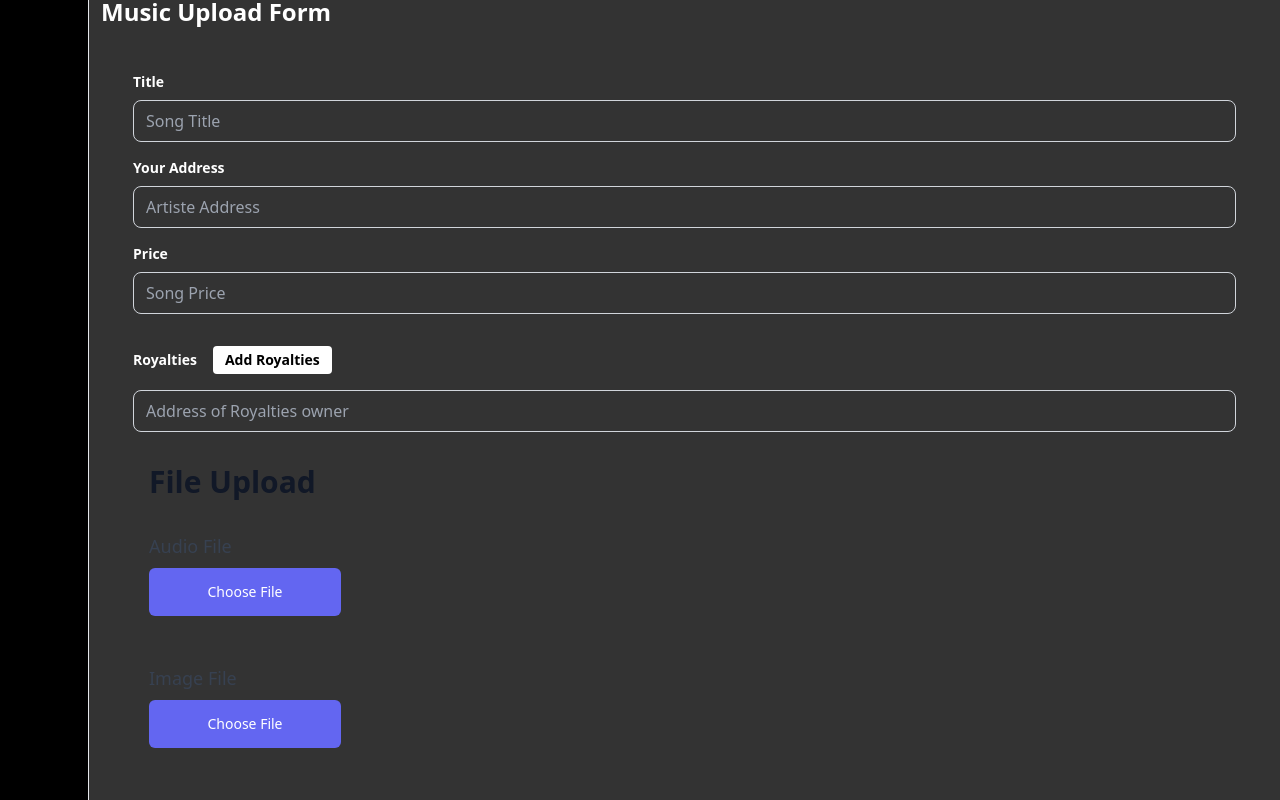
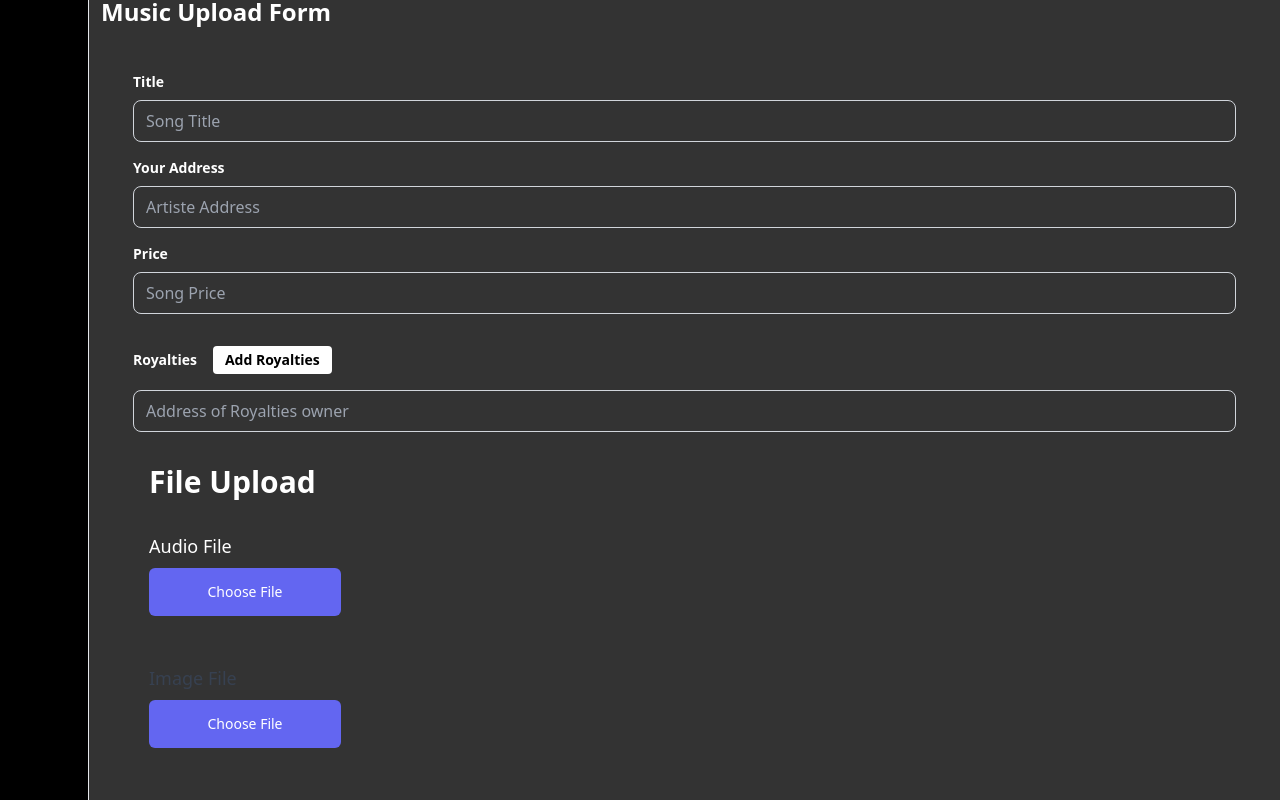
Before and after one commit to kwakyebrilliant/deyplay, a React (Create React App) app: page /dashmusic in a window 1280 px wide. Shown: the part 494-1294 px from the top of the page. Built offline with nearby package versions, Linux system fonts and the light colour scheme.

Commit message:
dashmusic updates

```diff
--- a/src/dashboard/Pages/DashMusic.js
+++ b/src/dashboard/Pages/DashMusic.js
@@ -139,10 +139,10 @@ function DashMusic() {
 
 
                           <div className="container mx-auto p-4">
-                            <h1 className="text-3xl font-bold text-gray-900 mb-8">File Upload</h1>
+                            <h1 className="text-3xl font-bold text-white mb-8">File Upload</h1>
                             <div className="grid grid-cols gap-6">
                               <div className="mb-6">
-                                <label className="block mb-2 text-lg font-medium text-gray-700">
+                                <label className="block mb-2 text-lg font-medium text-white">
                                   Audio File
                                 </label>
                                 <div className="flex items-center">
```
